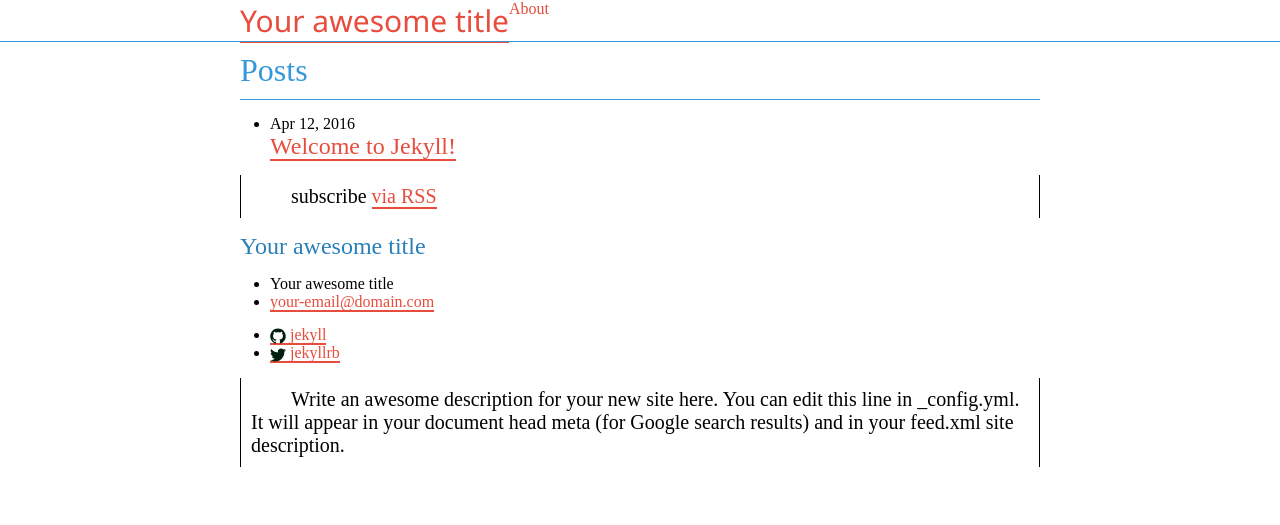
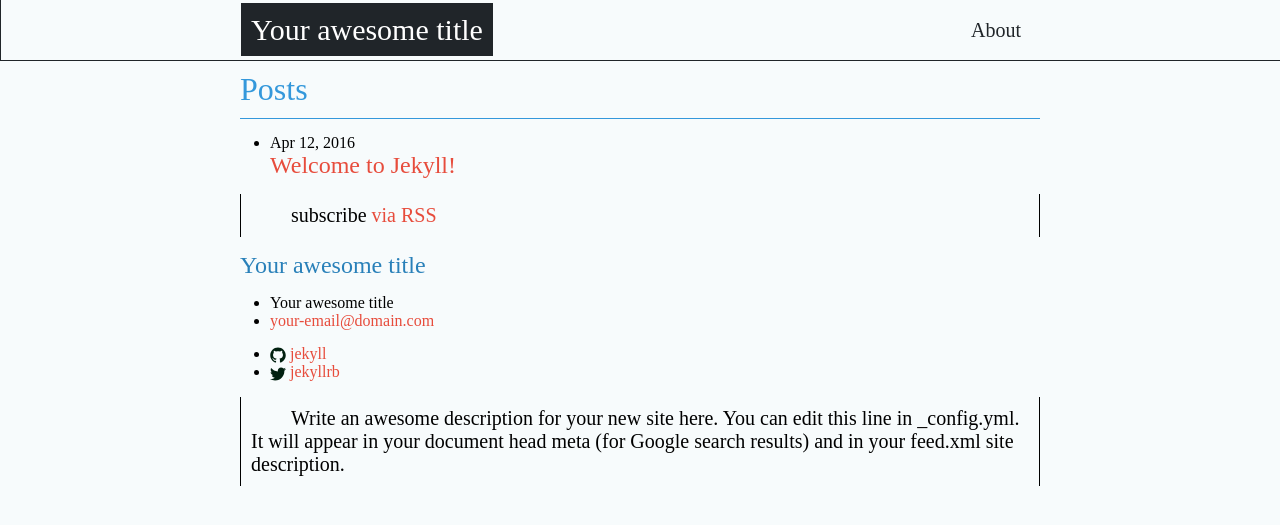
Before and after one commit to marisusis/spacegeek224.github.io, a Jekyll site: the page built from index.html, in a window 1280 px wide. Shown: the top 525 px of the page. Built offline with Jekyll 4.4.1, drawn with Linux system fonts in a browser that asks for light colours.

Commit message:
Update _layout.scss

```diff
--- a/_sass/_layout.scss
+++ b/_sass/_layout.scss
@@ -1,88 +1,156 @@
-body {
-  // background: #ECF0F1;
-  background: #fff;
+html,body {
+  margin: 0;
+  padding: 0;
+  background: #F7FBFC;
 }
+
+.container {
+  padding: 0 40px;
+  font-family: 'Segoe UI';
+}
+
+// $a: #009BFF;
+$a: #57CBFF;
+$b: #4C555C;
+$c: #32383D;
+$d: #202529;
+$e: #D3D5D8;
 
 header {
   width: 100%;
-  background: #fff;
-  border-bottom: solid 1px #3498DB;
-  color: #3498DB;
-  .site-title {
+  height: 60px;
+  border-bottom: solid 1px $d;
+  border-right: solid 1px $d;
+  border-left: solid 1px $d;
+  a.site-title {
+    font-weight: 400;
+    font-size: 30px;
+    line-height: 60px;
+    color: #fff;
+    background: $d;
+    padding: 10px 10px;
+    text-decoration: none;
+  }
+  nav {
     display: block;
-    font-size: 30px;
-    float: left;
-    font-family: 'Segoe UI';
-    font-weight: 100;
-  }
-}
-
-.container {
-  padding: 20px 40px;
-  font-family: 'Segoe UI';
-}
-
-$link: #E74C3C;
-
-h1 {
-  font-weight: 500;
-  border-bottom: solid 1px #3498DB;
-  padding: 10px 0;
-  color: #3498DB;
-}
-
-h2,h3,h4,h5,h6 {
-  color: #2980B9;
-  font-weight: 400;
-}
-
-p {
-  padding: 10px;
-  text-indent: 40px;
+    float: right;
+    a {
+      font-weight: 300;
       font-size: 20px;
-  font-weight: 100;
-}
-
-a:not(.site-title) {
-  color: $link;
+      line-height: 60px;
+      color: $d;
+      padding: 0 20px;
       text-decoration: none;
-  position: relative;
-  &::before {
-    content: '';
-    width: 100%;
-    height: 100%;
-    position: absolute;
-    top: 0;
-    left: 0;
-    z-index: -1;
-    border-bottom: solid 2px $link;
-    transition: all .3s;
-  }
-  &:hover {
-    color: #fff;
-    &::before {
-      background: $link;
     }
   }
 }
 
+content {
+  display: block;
+  padding: 0 20px;
+  blockquote {
+    font-style: italic;
+    // font-family: 'Cambria';
+    color: $b;
+    border-left: solid 1px $a;
+    padding: 10px 20px;
+    margin: 0;
+    margin-left: 40px;
+  }
+  h1,h2,h3,h4,h5,h6 {
+    padding: 2px 10px;
+  }
+  h2,h3,h4,h5,h6 {
+    color: $c;
+    position: relative;
+    &::before {
+      position: absolute;
+      content: '';
+      width: 5px;
+      height: 100%;
+      background: $c;
+      left: 0;
+      top: 0;
+    }
+  }
+  h1 {
+    color: $a;
+    font-weight: 100;
+    padding: 10px 0;
+    border-bottom: solid 1px $a;
+  }
+  h2 {
+    font-weight: 300;
+    &::before {
+      width: 4px;
+    }
+  }
+  h3 {
+    font-weight: 400;
+    &::before {
+      width: 4px;
+    }
+  }
+  h4 {
+    font-weight: 300;
+    &::before {
+      width: 3px;
+    }
+  }
+  h5 {
+    font-weight: 600;
+    &::before {
+      width: 3px;
+    }
+  }
+  h6 {
+    font-weight: 600;
+    &::before {
+      width: 2px;
+    }
+  }
   table {
-  display: inline-block;
-  width: 100%;
+    border: solid 1px $e;
+    border-collapse: collapse;
     font-size: 20px;
-  border-collapse: collapse;
     tr {
-    width: 100%;
-  }
-  th,td {
+      td,th {
         padding: 10px;
-    // border: solid 1px #2C3E50;
+        border-left: solid 1px $e;
+        border-right: solid 1px $e;
       }
       th {
+        border-top: solid 1px $e;
+        border-bottom: solid 1px $e;
         font-weight: 400;
-    border-bottom: solid 1px #2C3E50;
+        text-align: center;
       }
       td {
-    font-weight: 100;
+        font-weight: 300;
+        border-left: solid 1px $e;
+        border-right: solid 1px $e;
       }
     }
+  }
+  p {
+    text-indent: 20px;
+  }
+}
+
+// @media screen and (max-width: 500px) {
+//   nav {
+//     width: 100px;
+//     float: right;
+//     a {
+//       display: table-row;
+//     }
+//   }
+//   .nav-trigger {
+//     font-size: 40px;
+//     font-weight: 400;
+//     color: $a;
+//     float: right;
+//     width: 80px;
+//     height: 80px;
+//   }
+// }
```
Lines whose indentation alone changed are shown as unchanged.
